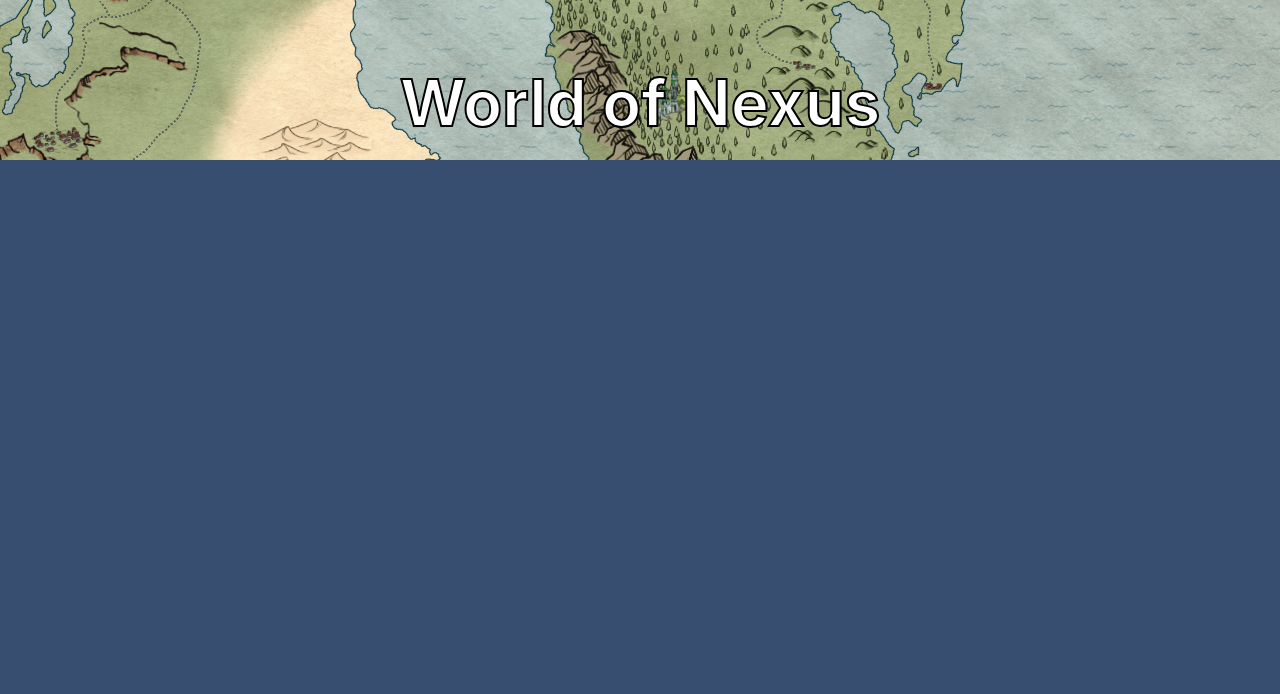
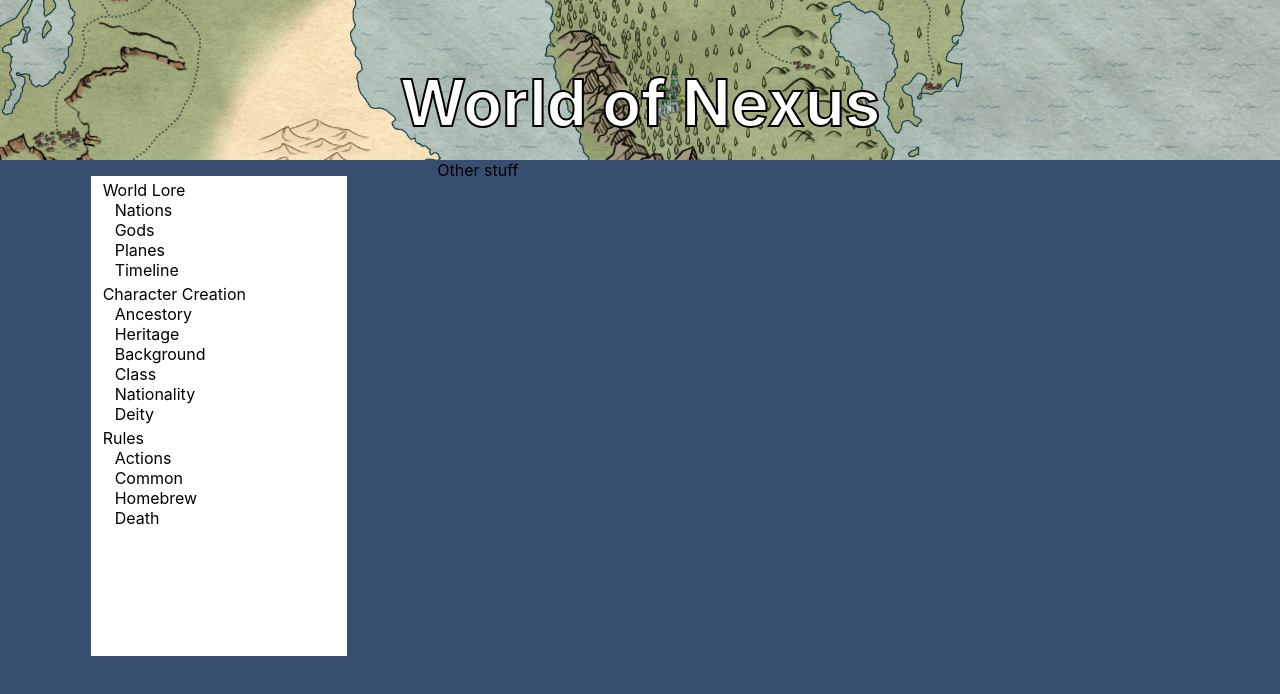
Before and after one commit to DanielOhn/nexuspf2e, a React (Create React App) app: page / in a window 1280 px wide. Shown: the top 694 px of the page. Built offline with nearby package versions, Linux system fonts and the light colour scheme.

Commit message:
Add Navbar placeholder.

```diff
--- /dev/null
+++ b/src/components/navbar/Navbar.css
@@ -0,0 +1,29 @@
+.navbar {
+  width: 20%;
+  height: 60vh;
+  margin: 0 auto;
+  margin-right: 16px;
+  margin-left: 16px;
+  margin-top: 16px;
+
+  padding: 0;
+
+  /* border: 4px dotted goldenrod; */
+  background-color: white;
+}
+
+.links {
+  list-style-type: none;
+  text-align: left;
+  padding: 0;
+  margin: 0;
+}
+
+.menu {
+  padding-left: 12px;
+  padding-top: 4px;
+}
+
+.submenu {
+  padding-left: 24px;
+}
--- /dev/null
+++ b/src/components/navbar/Navbar.jsx
@@ -0,0 +1,31 @@
+import React from "react"
+
+import "./Navbar.css"
+
+const Navbar = () => {
+  return (
+    <div className="navbar">
+      <ul className="links">
+        <li className="menu">World Lore</li>
+        <li className="submenu">Nations</li>
+        <li className="submenu">Gods</li>
+        <li className="submenu">Planes</li>
+        <li className="submenu">Timeline</li>
+        <li className="menu">Character Creation</li>
+        <li className="submenu">Ancestory</li>
+        <li className="submenu">Heritage</li>
+        <li className="submenu">Background</li>
+        <li className="submenu">Class</li>
+        <li className="submenu">Nationality</li>
+        <li className="submenu">Deity</li>
+        <li className="menu">Rules</li>
+        <li className="submenu">Actions</li>
+        <li className="submenu">Common</li>
+        <li className="submenu">Homebrew</li>
+        <li className="submenu">Death</li>
+      </ul>
+    </div>
+  )
+}
+
+export default Navbar
--- a/src/pages/app/App.css
+++ b/src/pages/app/App.css
@@ -1,3 +1,14 @@
 .App {
   text-align: center;
 }
+
+.content {
+  display: flex;
+  flex-flow: nowrap row;
+  justify-content: space-evenly;
+}
+
+.posts {
+  width: 60%;
+  text-align: left;
+}
--- a/src/pages/app/App.jsx
+++ b/src/pages/app/App.jsx
@@ -2,11 +2,16 @@ import React from "react"
 import "./App.css"
 
 import Header from "../../components/header/Header"
+import Navbar from "../../components/navbar/Navbar"
 
 function App() {
   return (
     <div className="App">
       <Header />
+      <div className="content">
+        <Navbar />
+        <div className="posts">Other stuff</div>
+      </div>
     </div>
   )
 }
```
